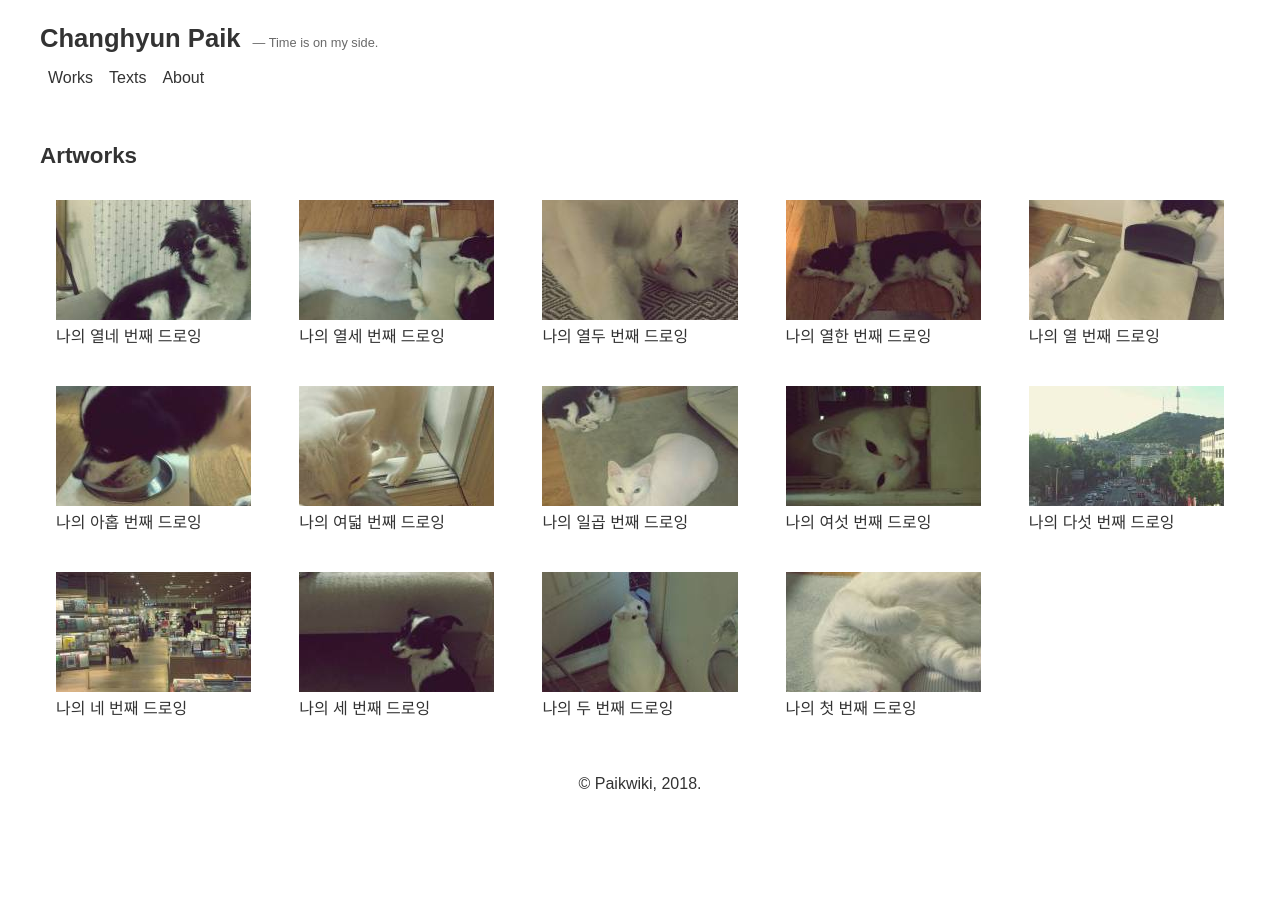
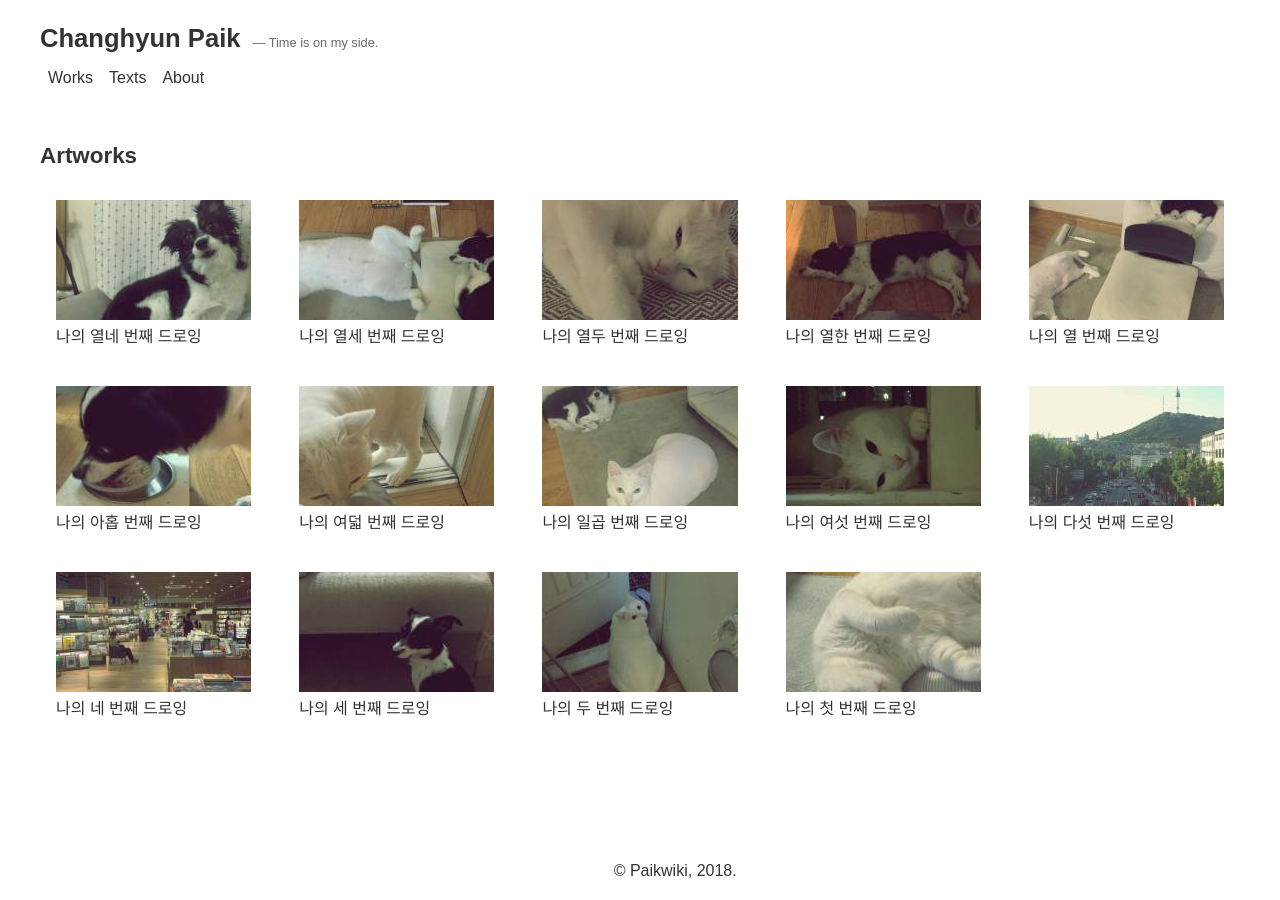
Before and after one commit to paikwiki/jt-alpha, a Jekyll site: the page built from index.html, in a window 1280 px wide. Built offline with Jekyll 4.4.1, drawn with Linux system fonts in a browser that asks for light colours.

Commit message:
Modify footer to fix on the bottom:bow:

```diff
--- a/_sass/layout.scss
+++ b/_sass/layout.scss
@@ -58,9 +58,6 @@
               justify-content: center;
               align-items: center;
               height: 120px;
-              img {
-                // height: 100%;
-              }
             }
             figcaption {
               margin: 0.5rem 0;
@@ -71,7 +68,11 @@
     }
   }
   .site-footer {
-    padding: 0.5em;
+    position: fixed;
+    padding: 0.2em;
+    bottom: 0;
+    width: 100%;
+    background-color: white;
     p {
       text-align: center;
     }
```
